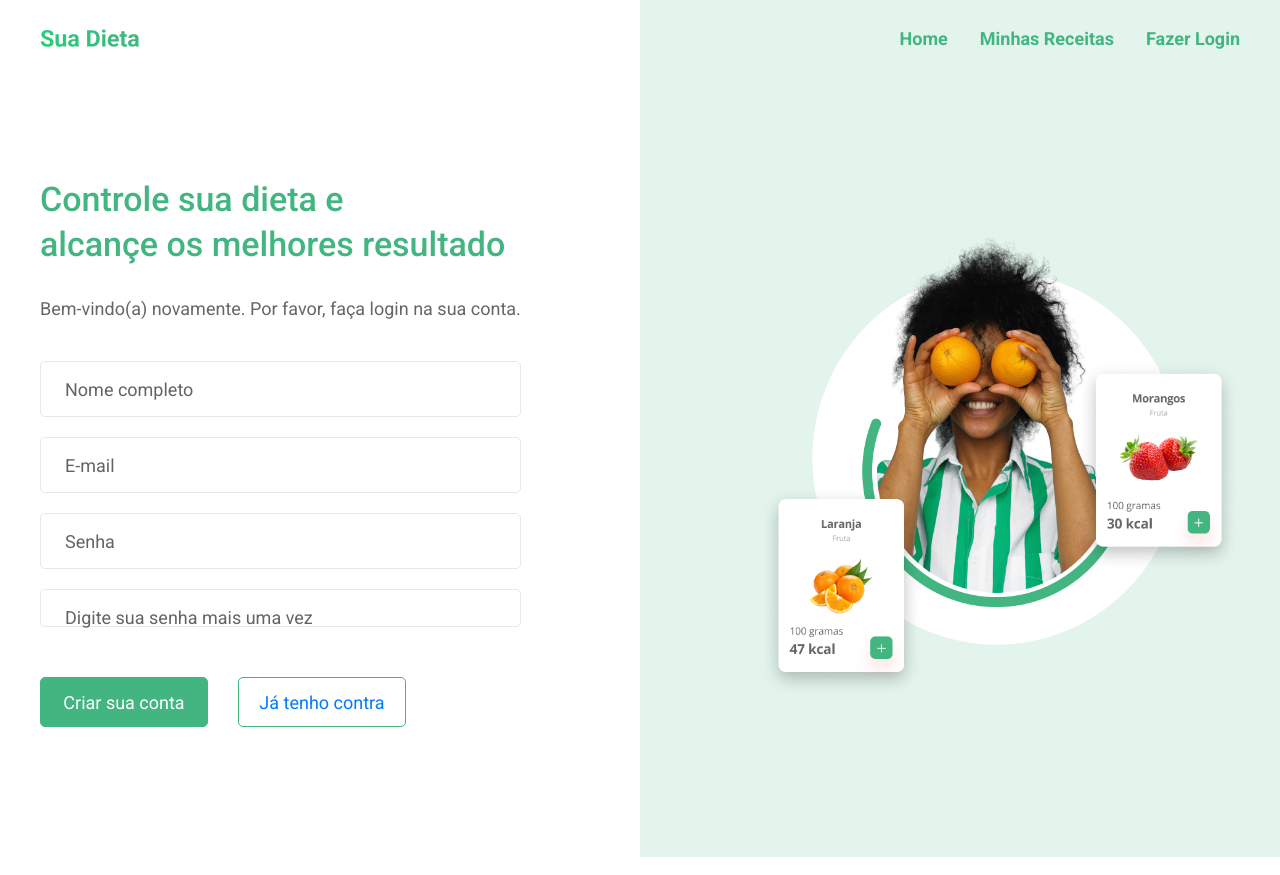
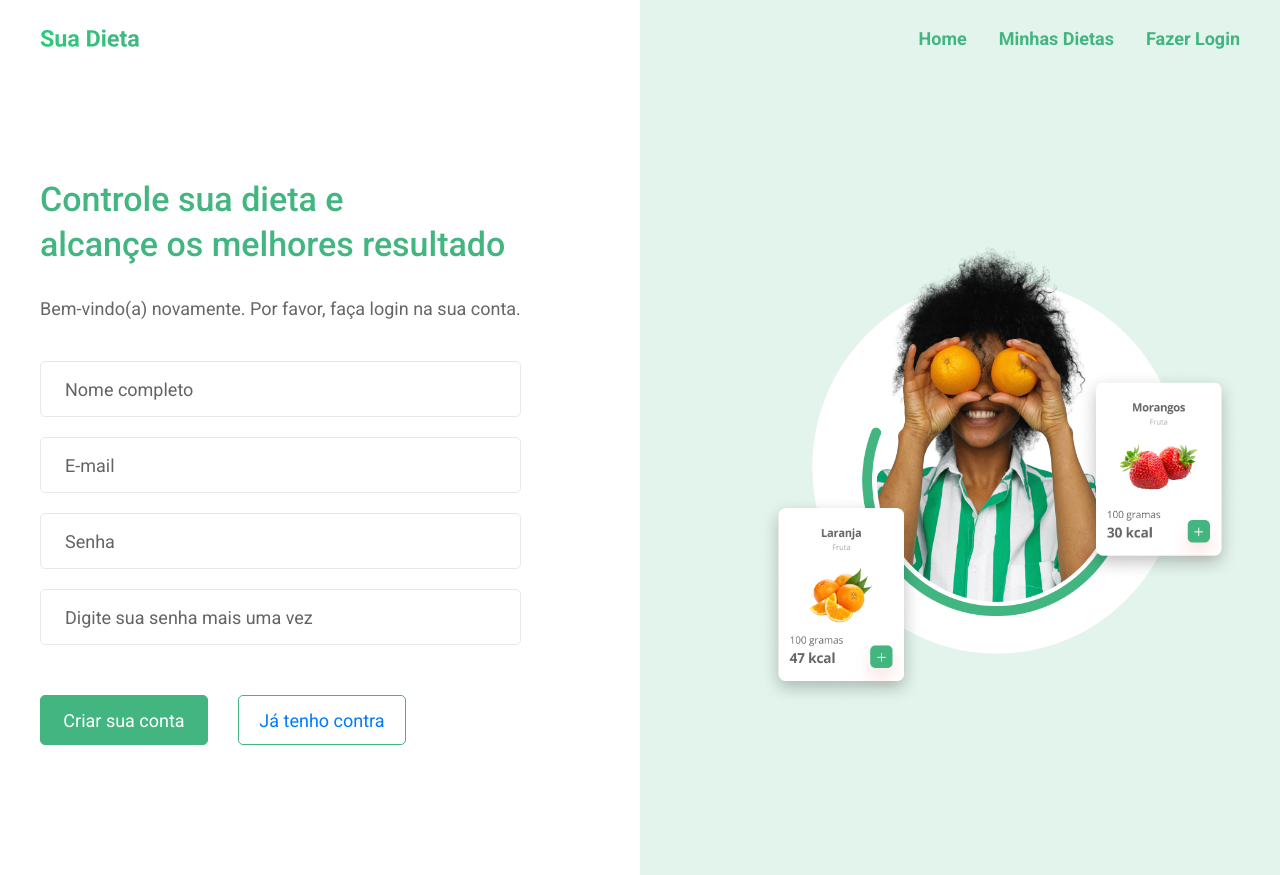
Before and after one commit to MatheusNelvam/ESA2022.1-SuaDieta, a Django app: page /usuarios/cadastro in a window 1280 px wide. Run offline with Django 4.2, Linux system fonts and the light colour scheme; some libraries are stand-ins or nearby versions.

Commit message:
commit_files

```diff
--- a/suaDieta/apps/clientes/views/views.py
+++ b/suaDieta/apps/clientes/views/views.py
@@ -108,6 +108,4 @@ def dashboard(request):
 
     dados['dietas'] = dietas_per_page
 
-    # print(dados)
-
-    return render(request, 'usuarios/dashboard.html', dados)
+    return render(request, 'dietas/dashboard.html', dados)
--- a/suaDieta/apps/dietas/views/dietas.py
+++ b/suaDieta/apps/dietas/views/dietas.py
@@ -77,7 +77,7 @@ def delete_dieta(request, dieta_id):
 
     return render(request, "dietas/delete.html", context)
 
-
+@login_required
 def view_dieta(request, dieta_id):
     context ={}
     dieta = get_object_or_404(Dieta, pk=dieta_id)
--- a/suaDieta/templates/usuarios/cadastro.html
+++ b/suaDieta/templates/usuarios/cadastro.html
@@ -20,12 +20,12 @@
         <ul class="nav-list">
             <li><a class="text-menu" href="{% url 'index' %}">Home</a></li>
             {% if user.is_authenticated %}
-            <li><a class="text-menu" href="#">Minhas Receitas</a></li>
+            <li><a class="text-menu" href="{% url 'minhas_receitas'%}">Minhas Dietas</a></li>
             <li><a class="text-menu" href="{% url 'logout' %}">Sair</a></li>
             {% endif %}
 
             {% if not user.is_authenticated %}
-            <li><a class="text-menu" href="#">Minhas Receitas</a></li>
+            <li><a class="text-menu" href="{% url 'minhas_receitas'%}">Minhas Dietas</a></li>
             <li><a class="text-menu" href="{% url 'login' %}">Fazer Login</a></li>
             {% endif %}
         </ul>
@@ -60,7 +60,7 @@
                     </div>
 
                     <div class="field-login password">
-                        <input type="password" class="form-control" name="password2"  required/>
+                        <input type="password"  name="password2"  required/>
                         <span>Digite sua senha mais uma vez</span>
                     </div>
 
--- a/suaDieta/templates/usuarios/login.html
+++ b/suaDieta/templates/usuarios/login.html
@@ -22,12 +22,12 @@
         <ul class="nav-list">
             <li><a class="text-menu" href="{% url 'index' %}">Home</a></li>
             {% if user.is_authenticated %}
-            <li><a class="text-menu" href="#">Minhas Receitas</a></li>
+            <li><a class="text-menu" href="{% url 'minhas_receitas'%}">Minhas Dietas</a></li>
             <li><a class="text-menu" href="{% url 'logout' %}">Sair</a></li>
             {% endif %}
 
             {% if not user.is_authenticated %}
-            <li><a class="text-menu" href="#">Minhas Receitas</a></li>
+            <li><a class="text-menu" href="{% url 'minhas_receitas'%}">Minhas Dietas</a></li>
             <li><a class="text-menu" href="{% url 'login' %}">Fazer Login</a></li>
             {% endif %}
         </ul>
```
